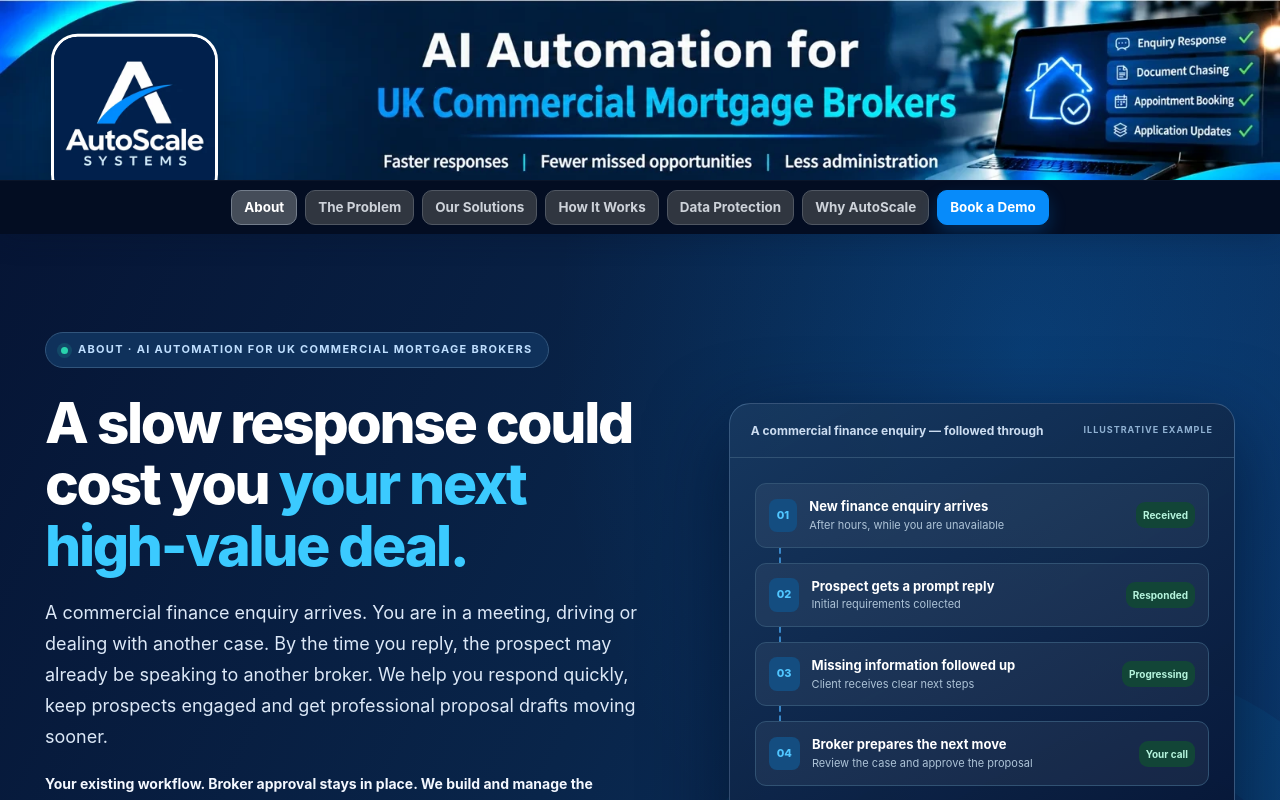
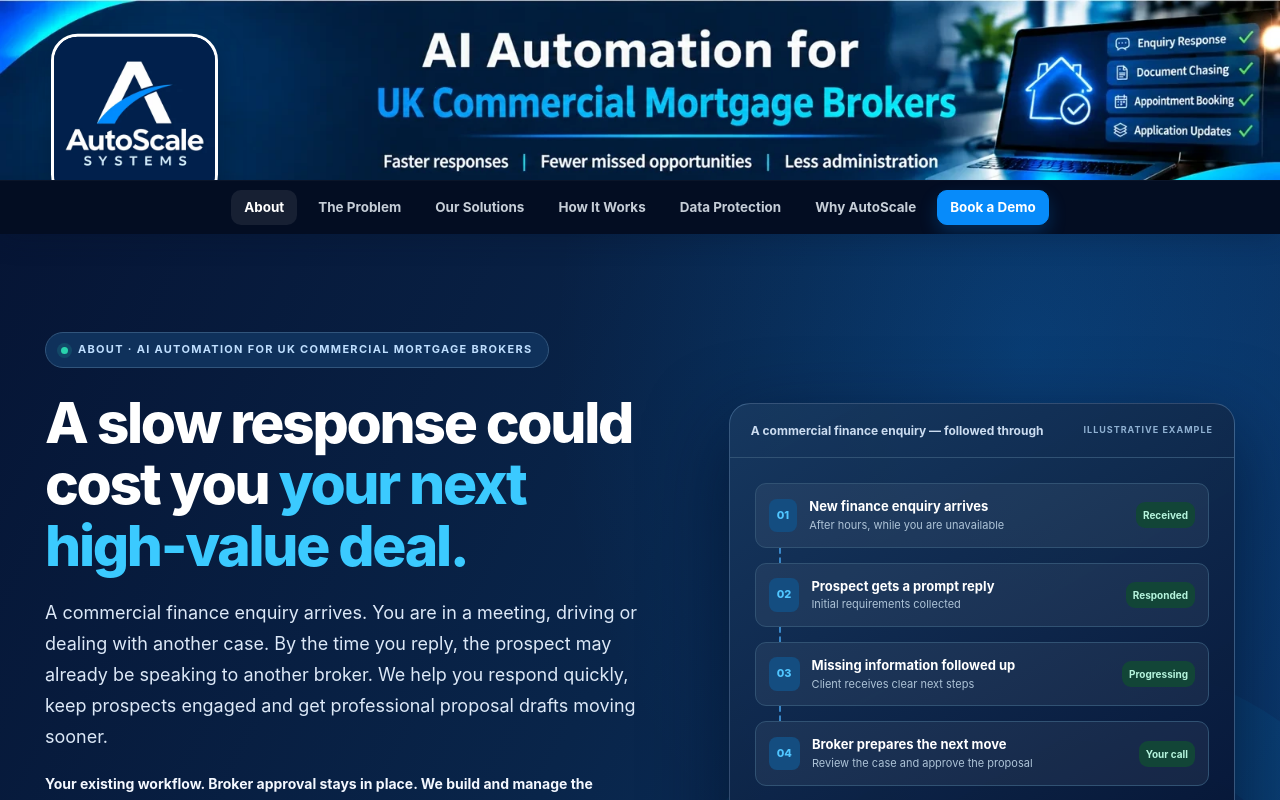
Before and after one commit to 29covv/autoscale-site, a React (Vite) app: page / in a window 1280 px wide. Shown: the top 800 px of the page. Built offline with nearby package versions, Linux system fonts and the light colour scheme.

Commit message:
Update App.css

```diff
--- a/src/App.css
+++ b/src/App.css
@@ -133,28 +133,28 @@ section[id], .about-group[id] {
   }
 }
 
-/* AutoScale - dark charcoal buttons */
 
+/* Clean premium AutoScale navigation */
 .banner-sticky-header .header-nav-shell {
   background: #030D22 !important;
-  border-color: #344765 !important;
+  border: none !important;
 }
 
 .banner-sticky-header .nav-links .section-link:not(.nav-last) {
-  background: #303640 !important;
-  color: #CDD2D9 !important;
-  border: 1px solid #505762 !important;
+  background: transparent !important;
+  border: 1px solid transparent !important;
+  box-shadow: none !important;
+  color: #C5CDD7 !important;
 }
 
 .banner-sticky-header .nav-links .section-link:not(.nav-last):hover,
 .banner-sticky-header .nav-links .section-link:not(.nav-last).active {
-  background: #454D59 !important;
+  background: rgba(255,255,255,0.08) !important;
   color: #FFFFFF !important;
-  border-color: #737D8B !important;
 }
 
 .banner-sticky-header .nav-links .nav-last {
   background: #078BFA !important;
+  border-color: #078BFA !important;
   color: #FFFFFF !important;
-  border-color: #078BFA !important;
 }
```
